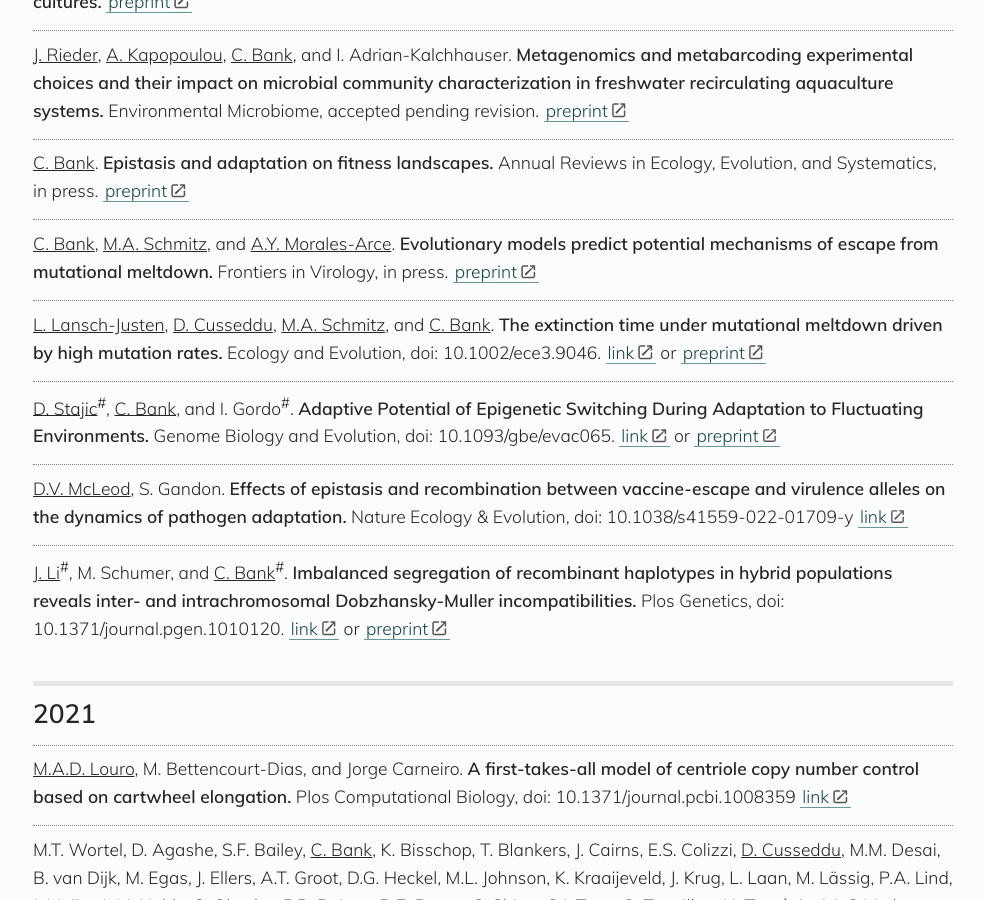
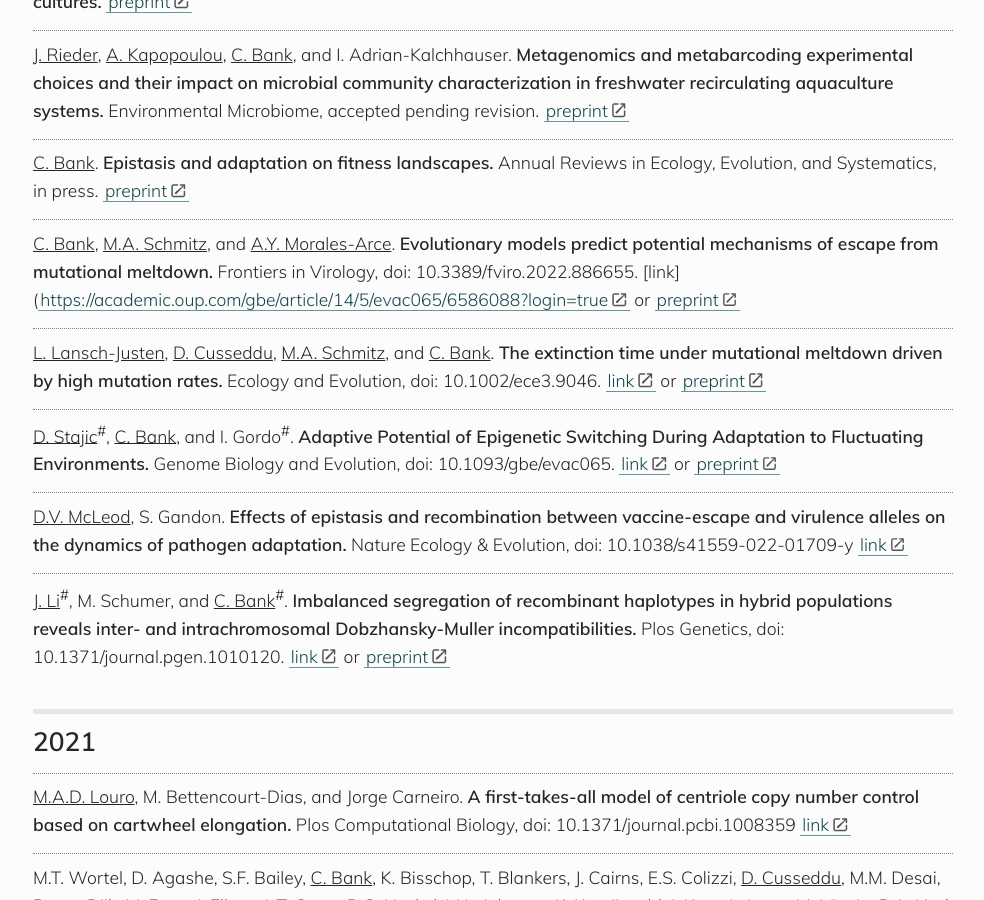
Before and after one commit to banklab/banklab.github.io, a Jekyll site: the page built from publications.md, in a window 1280 px wide and 900 px high, scrolled down 720 px. Shown: the whole window, without its empty margins (147-1131 px from the left). Built offline with Jekyll 4.4.1, drawn with Linux system fonts in a browser that asks for light colours; some web fonts are replaced.

Commit message:
Update publications.md
Added Frontiers doi and link

```diff
--- a/publications.md
+++ b/publications.md
@@ -27,7 +27,7 @@ https://kramdown.gettalong.org/syntax.html#html-blocks
 
 <u>C. Bank</u>. **Epistasis and adaptation on fitness landscapes.** Annual Reviews in Ecology, Evolution, and Systematics, in press. [preprint](https://arxiv.org/abs/2204.13321)
 
-<u>C. Bank</u>, <u>M.A. Schmitz</u>, and <u>A.Y. Morales-Arce</u>. **Evolutionary models predict potential mechanisms of escape from mutational meltdown.** Frontiers in Virology, in press. [preprint](https://www.biorxiv.org/content/10.1101/2022.06.21.496937)
+<u>C. Bank</u>, <u>M.A. Schmitz</u>, and <u>A.Y. Morales-Arce</u>. **Evolutionary models predict potential mechanisms of escape from mutational meltdown.** Frontiers in Virology, doi: 10.3389/fviro.2022.886655. [link]([https://academic.oup.com/gbe/article/14/5/evac065/6586088?login=true](https://www.frontiersin.org/articles/10.3389/fviro.2022.886655/full?&utm_source=Email_to_authors_&utm_medium=Email&utm_content=T1_11.5e1_author&utm_campaign=Email_publication&field=&journalName=Frontiers_in_Virology&id=886655) or [preprint](https://www.biorxiv.org/content/10.1101/2022.06.21.496937)
 
 <u>L. Lansch-Justen</u>, <u>D. Cusseddu</u>, <u>M.A. Schmitz</u>, and  <u>C. Bank</u>. **The extinction time under mutational meltdown driven by high mutation rates.** Ecology and Evolution, doi: 10.1002/ece3.9046. [link](http://dx.doi.org/10.1002/ece3.9046) or [preprint](https://www.biorxiv.org/content/10.1101/2022.02.01.478601)
 
```
